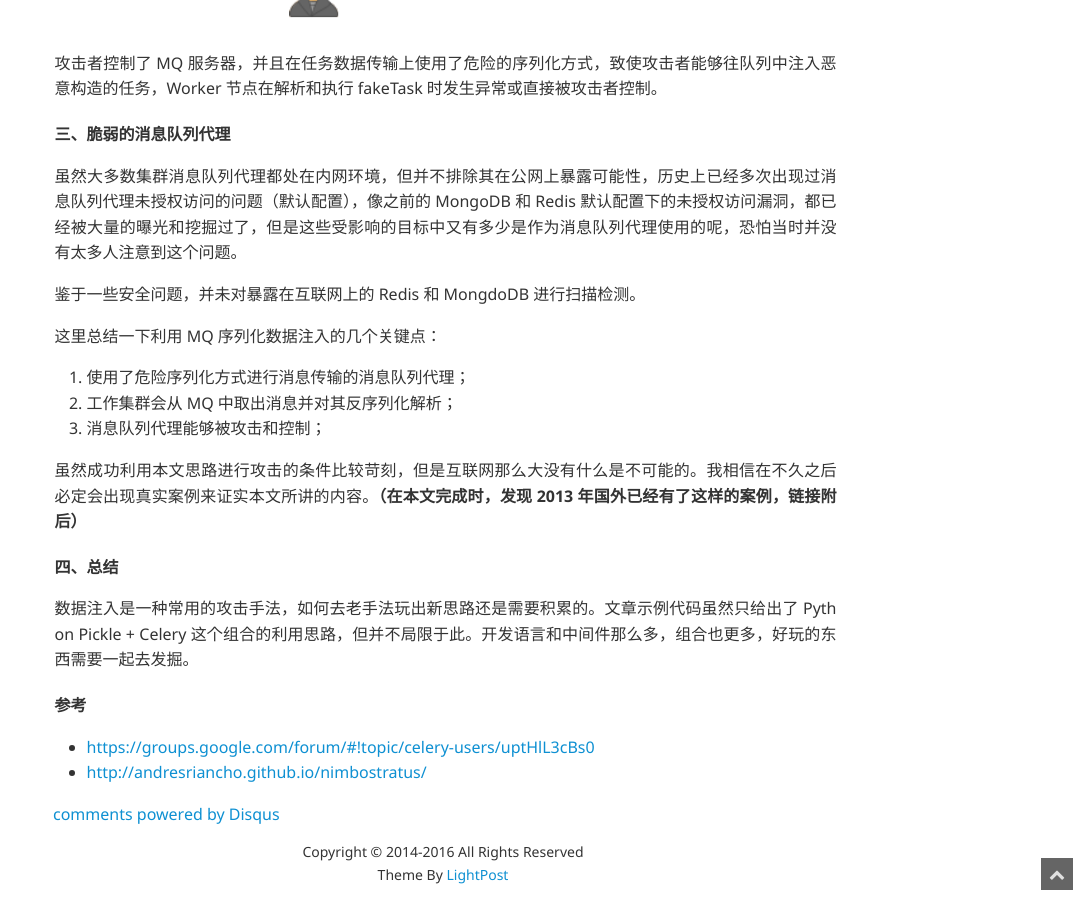
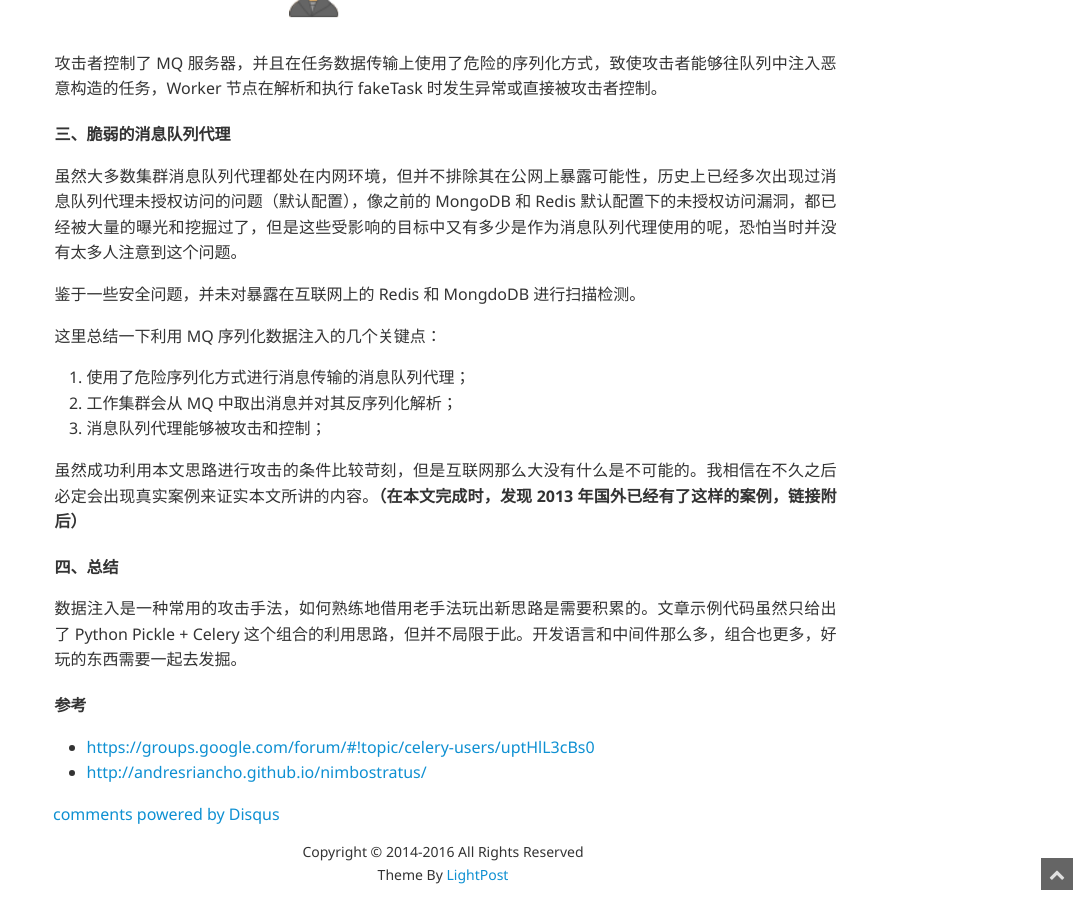
Before and after one commit to huntpig/rickgray.github.io, a Jekyll site: the page built from _posts/2016-04-08-serialization-troubles-in-message-queuing-componet.md, in a window 1280 px wide and 900 px high, scrolled down 6629 px. Shown: the whole window, without its empty margins (197-1280 px from the left). Built offline with Jekyll 4.4.1, drawn with Linux system fonts in a browser that asks for light colours; comment, search, counter and statistics services are not loaded; some of the changed text lies outside the part shown.

Commit message:
update 文章内容

```diff
--- a/_posts/2016-04-08-serialization-troubles-in-message-queuing-componet.md
+++ b/_posts/2016-04-08-serialization-troubles-in-message-queuing-componet.md
@@ -234,7 +234,7 @@
 
 ### 四、总结
 
-数据注入是一种常用的攻击手法，如何去老手法玩出新思路还是需要积累的。文章示例代码虽然只给出了 Python Pickle + Celery 这个组合的利用思路，但并不局限于此。开发语言和中间件那么多，组合也更多，好玩的东西需要一起去发掘。
+数据注入是一种常用的攻击手法，如何熟练地借用老手法玩出新思路是需要积累的。文章示例代码虽然只给出了 Python Pickle + Celery 这个组合的利用思路，但并不局限于此。开发语言和中间件那么多，组合也更多，好玩的东西需要一起去发掘。
 
 ### 参考
 
```
Also changed, not shown: other parts of _posts/2016-04-08-serialization-troubles-in-message-queuing-componet.md (+1 -1 lines).
